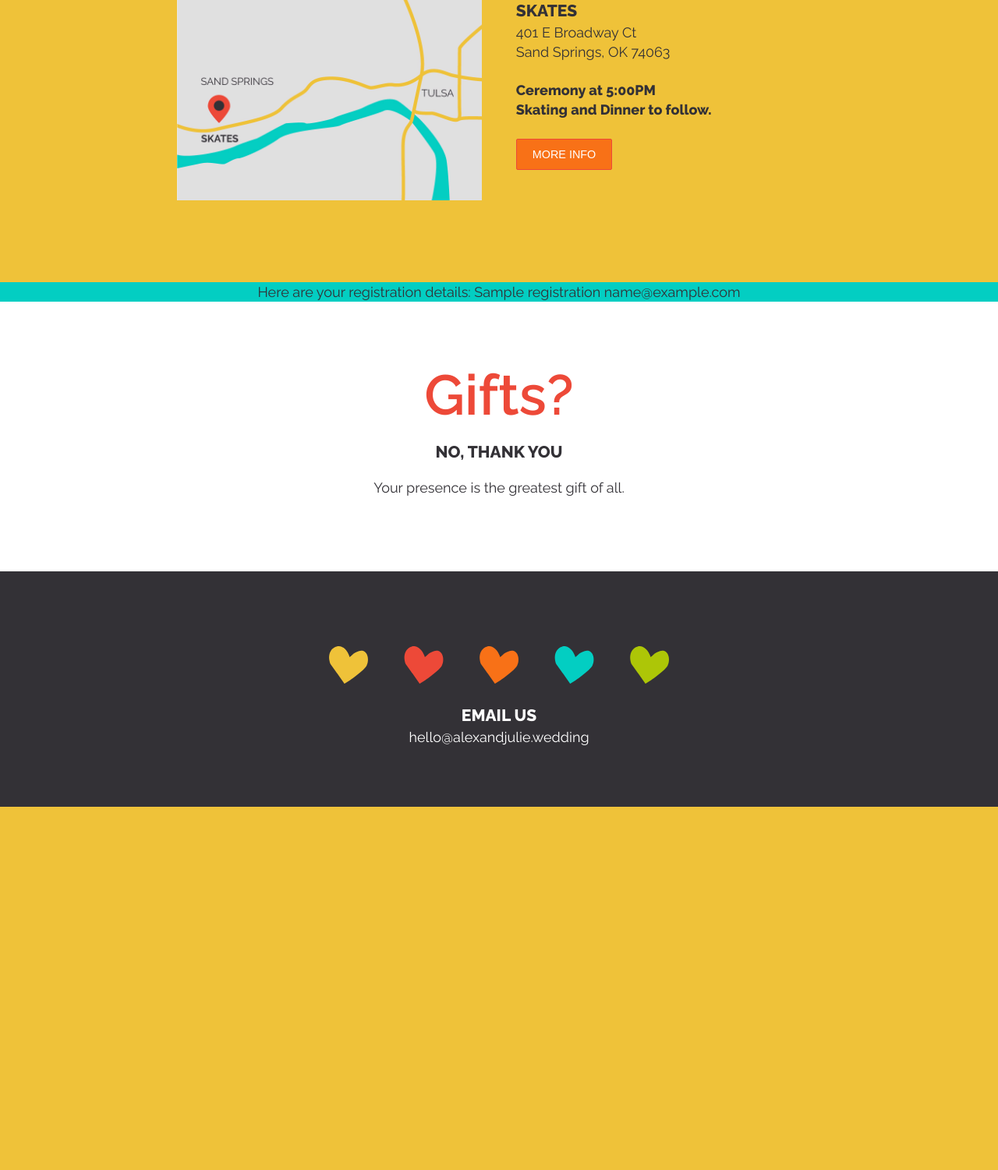
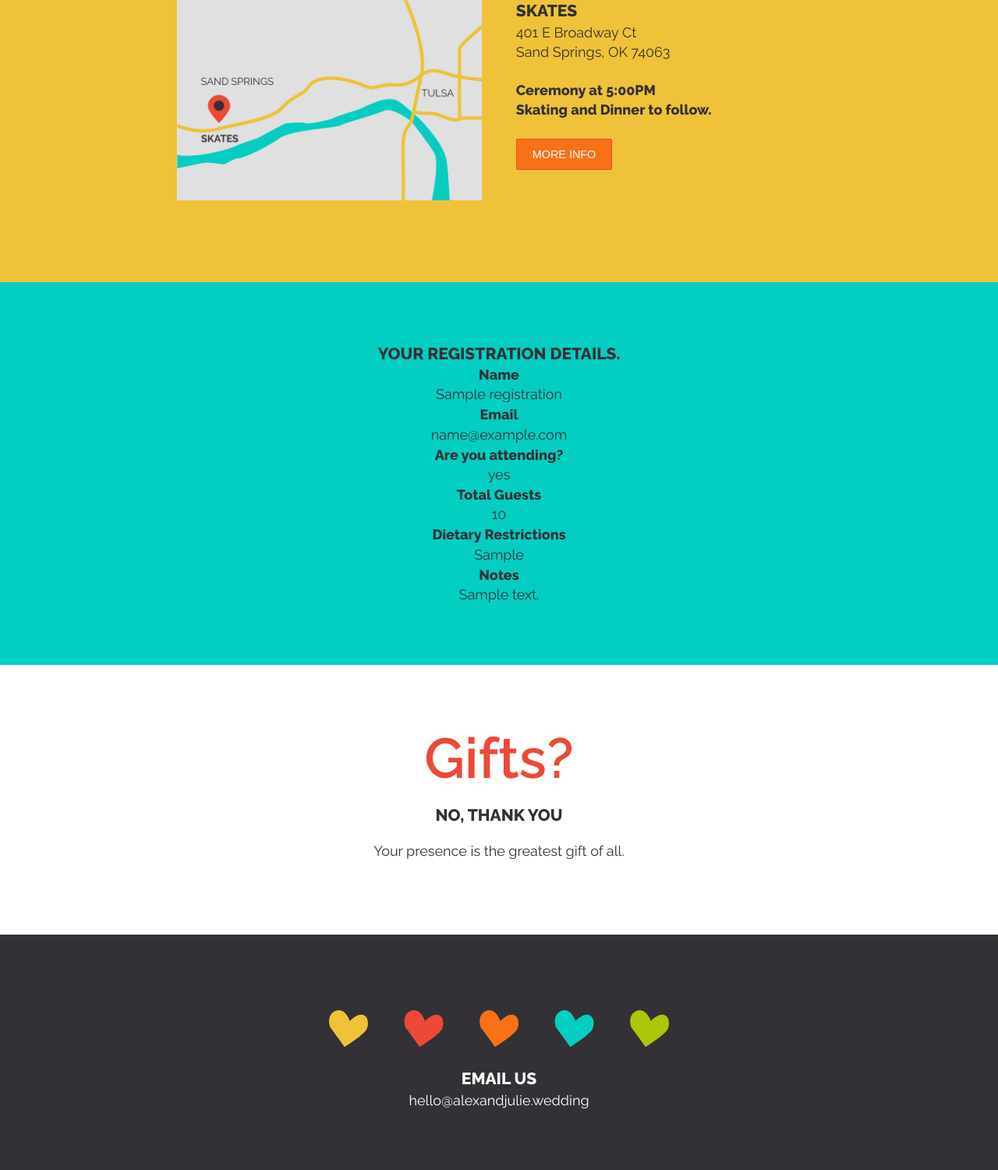
Before and after one commit to pootychop/wedding, a Rails app: page /registrations/1 in a window 1280 px wide. Shown: the part 1086-2587 px from the top of the page at 78% size. Before the commit the page ends 2121 px from the top, so only its background shows below. Run offline with Rails 7, Linux system fonts and the light colour scheme; tables that the repository leaves empty hold one stand-in row (values such as "Sample post"); style sheets or scripts are compiled from the project's sources.

Commit message:
confirmation page

```diff
--- a/app/helpers/application_helper.rb
+++ b/app/helpers/application_helper.rb
@@ -1,2 +1,5 @@
 module ApplicationHelper
+  def bool_to_human(bool)
+    bool ? "yes" : "no"
+  end
 end
--- a/app/models/registration.rb
+++ b/app/models/registration.rb
@@ -1,3 +1,2 @@
 class Registration < ApplicationRecord
-  # serialize :dietary_restrictions
 end
--- a/app/views/layouts/application.html.erb
+++ b/app/views/layouts/application.html.erb
@@ -85,7 +85,7 @@
   </div>
 </section>
 <section id="rsvp">
-  <%= yield %>
+  <div class="center"><%= yield %></div>
 </section>
 <section id="gifts">
   <div class="center">
--- a/app/views/registrations/new.html.erb
+++ b/app/views/registrations/new.html.erb
@@ -1,4 +1,3 @@
-<div class="center">
 <h2>RSVP</h2>
 <%= form_for @registration do |f| %>
   <fieldset>
@@ -47,4 +46,3 @@
     </dl>
   </fieldset>
 <% end %>
-</div>
--- a/app/views/registrations/show.html.erb
+++ b/app/views/registrations/show.html.erb
@@ -1,3 +1,15 @@
-Here are your registration details:
-<%= @registration.name %>
-<%= @registration.email %>
+<h3>Your Registration Details.</h3>
+<dl>
+  <dt>Name</dt>
+  <dd> <%= @registration.name %> </dd>
+  <dt>Email</dt>
+  <dd> <%= @registration.email %> </dd>
+  <dt>Are you attending?</dt>
+  <dd> <%= bool_to_human @registration.attending? %> </dd>
+  <dt>Total Guests</dt>
+  <dd> <%= @registration.total_guests %> </dd>
+  <dt>Dietary Restrictions</dt>
+  <dd> <%= @registration.dietary_restrictions %> </dd>
+  <dt>Notes</dt>
+  <dd> <%= @registration.notes %> </dd>
+</dl>
```
Lines whose indentation alone changed are shown as unchanged.
